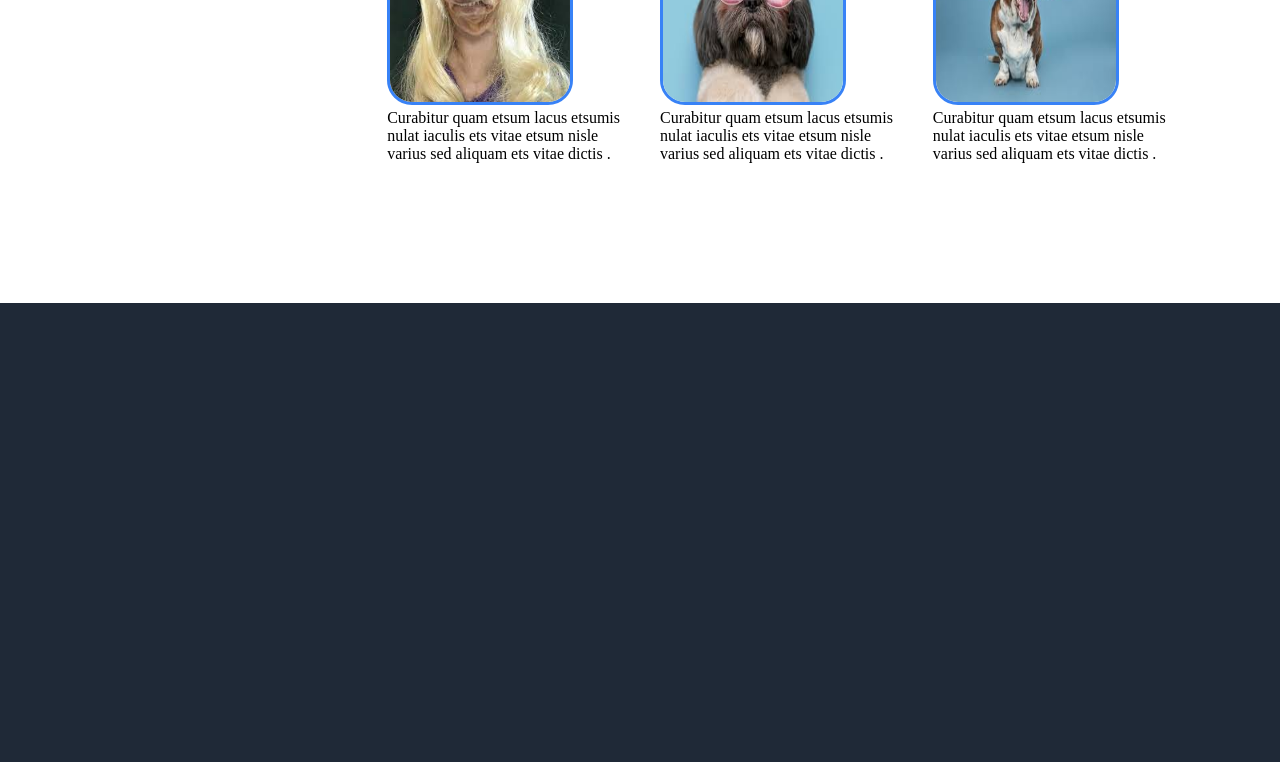
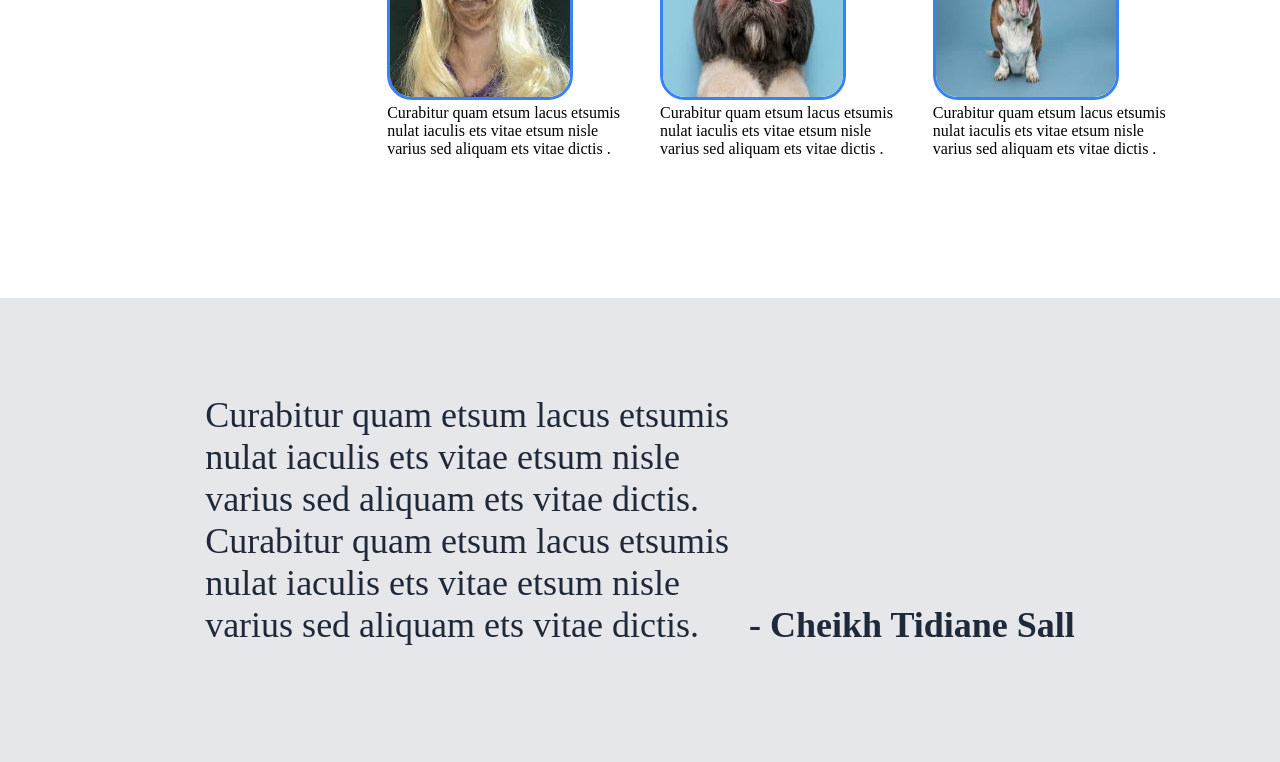
Before and after one commit to CheikhSall95/Landing-Page, a plain HTML site: page index.html in a window 1280 px wide. Shown: the part 670-1432 px from the top of the page. Before the commit the page ends 973 px from the top, so only its background shows below. Drawn offline with Linux system fonts and the light colour scheme.

Commit message:
Creation of Section4

```diff
--- a/index.html
+++ b/index.html
@@ -55,9 +55,23 @@
                 <div class="info">
                     <img src="./images/dog5.jfif" class="images" alt="dog">
                     <div class="text">Curabitur quam etsum lacus etsumis <br>nulat iaculis ets vitae etsum nisle<br> varius sed aliquam ets vitae dictis .</div>
+                </div>
             </div>
+        </div>
+    </div>
+      <div class="section4">
+
+        <p class="text3">
+            Curabitur quam etsum lacus etsumis <br>nulat iaculis ets vitae etsum nisle<br> varius sed aliquam ets vitae dictis.<br>
+            Curabitur quam etsum lacus etsumis <br>nulat iaculis ets vitae etsum nisle<br> varius sed aliquam ets vitae dictis.
+
+        </p>
+        <p class="text4">
+            - Cheikh Tidiane Sall
+        </p>
+
+
       </div>
-
 
 
   </body>
--- a/style.css
+++ b/style.css
@@ -90,7 +90,7 @@ ul {
         padding-bottom: 140px;
       }
     .text2 {
-        font-size: 40px;
+        font-size: 36px;
         margin-top: 30px;
         margin-bottom: 20px;
         font-weight: bold;
@@ -118,7 +118,35 @@ ul {
       }
 
 
+      .text3
+      {
+        font-size: 36px;
+        color: #1f2937;
+        font-style: light italic;
+        padding-top: 60px;
+      }
+      .text4
+      {
+        font-size: 36px;
+        color: #1f2937;
+        font-style: light italic;
+        font-weight: bold;
+        padding-top: 60px;
+        display: flex;
+        align-items: flex-end;
+      }
 
+
+      .section4 {
+
+        display: flex;
+        justify-content: center;
+        flex:1;
+        gap: 20px;
+        background-color: #e5e7eb;
+        padding-bottom: 80px;
+
+      }
         /**  {
     border:solid red;
     }*/
```
